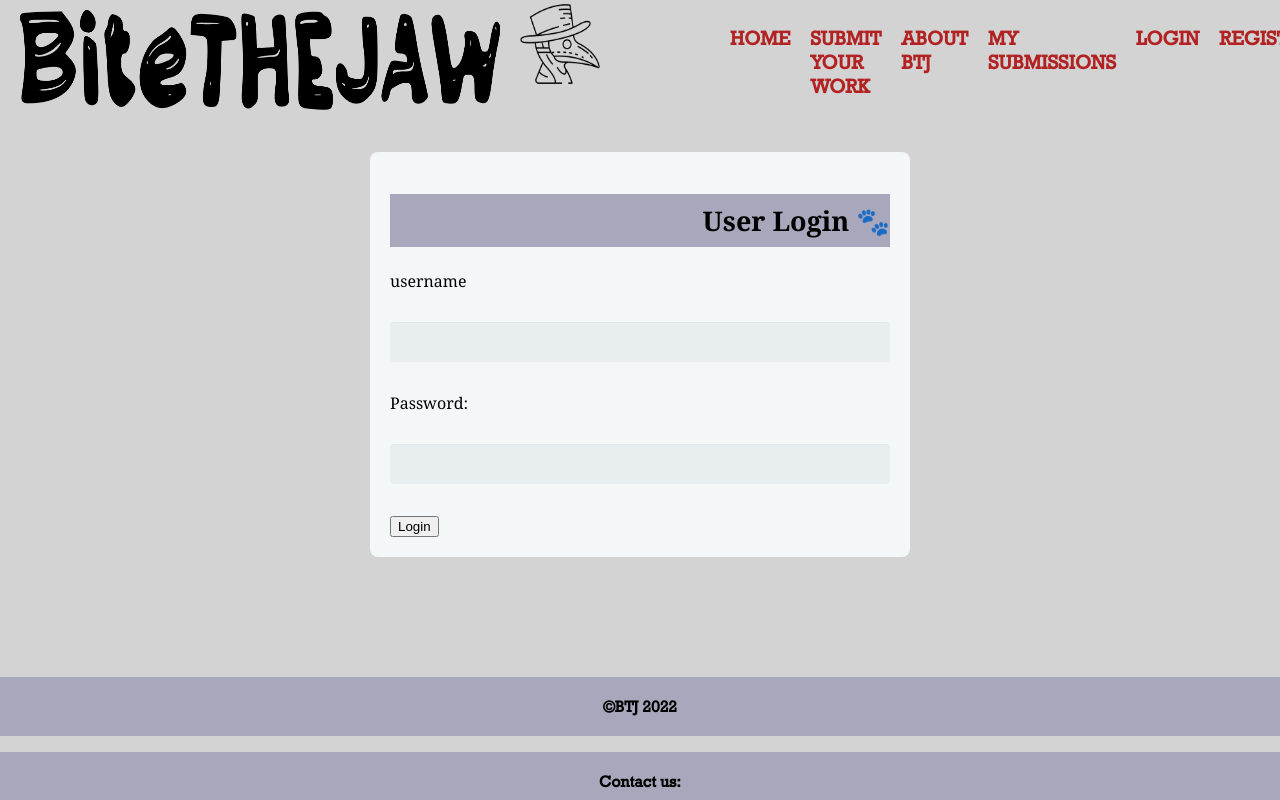
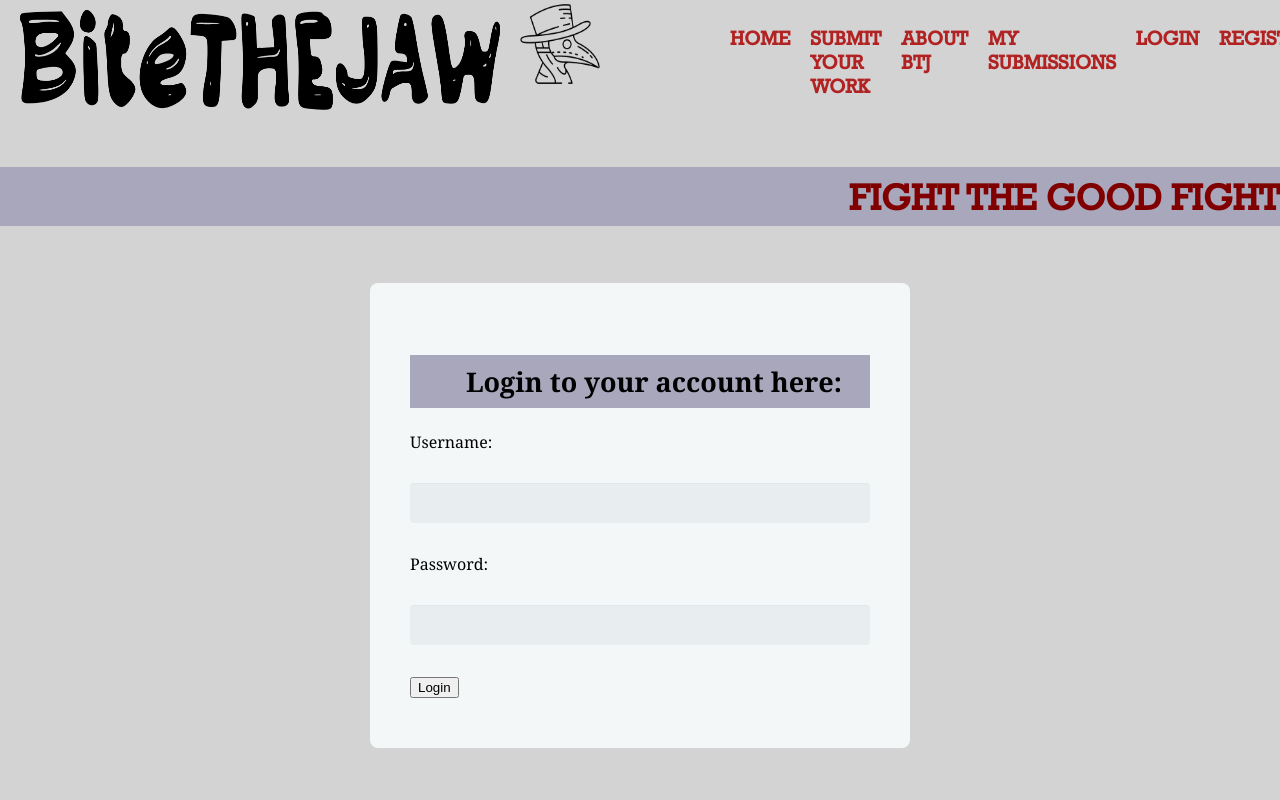
Before and after one commit to avayazdan/btj-client-2, a React (Create React App) app: page /login in a window 1280 px wide. Shown: the top 800 px of the page. Built offline with nearby package versions, Linux system fonts and the light colour scheme.

Commit message:
login css updated

```diff
--- a/src/App.css
+++ b/src/App.css
@@ -226,6 +226,19 @@ footer {
   margin-left: 0px;
 }
 
+.about-h1-login {
+  text-transform: uppercase;
+  color: maroon;
+  text-align: end;
+  font-size: 37px;
+  background-color: #a8a7bc;
+  background-blend-mode: soft-light;
+  padding-bottom: 8px;
+  padding-top: 8px;
+  margin-left: 0px;
+  margin-bottom: 57px;
+}
+
 .about {
   font-size: 60px;
   color: rgb(183, 23, 23);
--- a/src/components/Login.js
+++ b/src/components/Login.js
@@ -80,12 +80,10 @@ function Login() {
   };
 
   return (
-    <section>
-      <div className="forms-and-photos">
-        {/* <img src={dog2} alt="dog"></img> */}
+    <><h1 className="about-h1-login">Fight the good fight</h1><section>
+      <div className="form">
         <div className="form">
-          <h2>User Login 🐾</h2>
-          {/* <h2>Login to your account here:</h2> */}
+          <h2>Login to your account here: &nbsp;&nbsp;&nbsp;</h2>
           <div className="messages">
             {errorMessage()}
             {successMessage()}
@@ -93,7 +91,7 @@ function Login() {
           <section>
             <form>
               <label className="label" htmlFor="username">
-                username
+                Username:
               </label>
               <br></br>
               <input
@@ -112,7 +110,7 @@ function Login() {
               <input
                 className="input"
                 onChange={handlePassword}
-                type="text"
+                type="password"
                 id="password"
                 name="password"
               ></input>
@@ -126,7 +124,7 @@ function Login() {
         </div>
         {/* <img src={dog1} alt="dog"></img> */}
       </div>
-    </section>
+    </section></>
   );
 }
 
```
